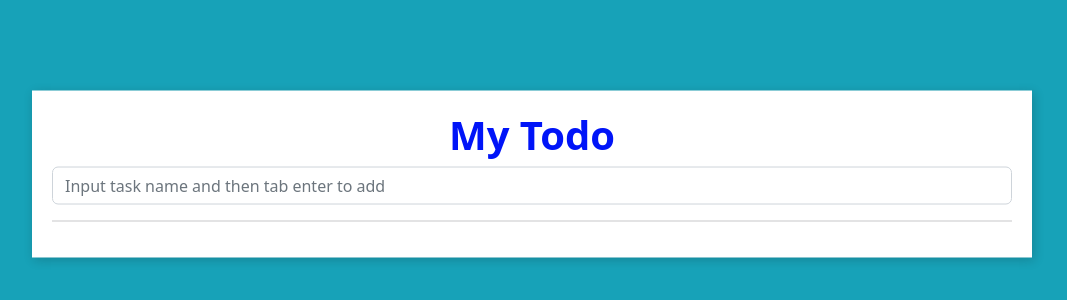
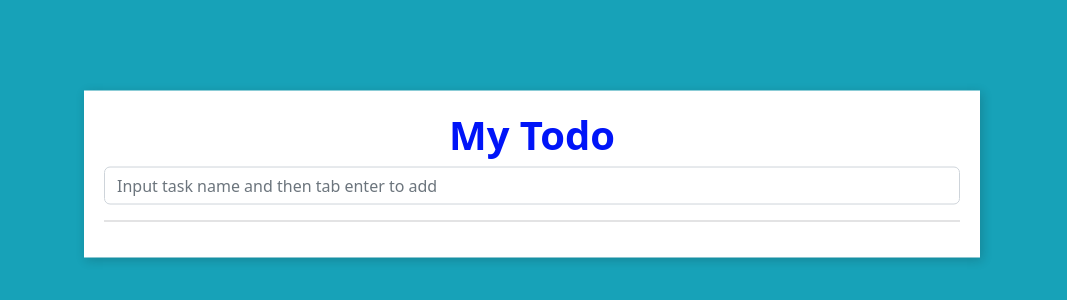
Before and after one commit to hafizab63861462/ToDoAppInReact, a React (Create React App) app in the folder todoapp/: page / in a window 1280 px wide. Shown: the part 226-526 px from the top of the page, without its empty margins (108-1175 px from the left). Built offline with nearby package versions, Linux system fonts and the light colour scheme.

Commit message:
remove one warning and apply some css

```diff
--- a/todoapp/src/App.css
+++ b/todoapp/src/App.css
@@ -11,7 +11,8 @@ body {
 
 .container {
   width: 50%;
-  min-width: 350px;
+  min-width: 80%;
+  max-height: 80%;
   background-color: #ffffff;
   margin: auto;
   padding: 20px;
@@ -25,22 +26,9 @@ body {
   font-weight: 700;
 }
 
-@media only screen and (max-width: 768px) {
+@media only screen and (min-width: 1025px) {
   .container {
-    min-width: 700px;
-    max-height: 1000px;
+    min-width: 70%;
+    max-height: 90%;
   }
 }
-
-@media only screen and (min-width: 769px) and (max-width: 1024px) {
-  .container {
-    min-width: 800px;
-    max-height: 1100px;
-  }
-}
-
-@media only screen and (min-width: 1025px) {
-  .container {
-    min-width: 1000px;
-  }
-}
--- a/todoapp/src/store/index.js
+++ b/todoapp/src/store/index.js
@@ -32,7 +32,7 @@ const toDo = (state = initialState, action) => {
       };
 
     case ActionType.Delete:
-      let tempDelete = state.toDos.filter((task) => task.id != action.id);
+      let tempDelete = state.toDos.filter((task) => task.id !== action.id);
       return {
         ...state,
         toDos: tempDelete,
```
